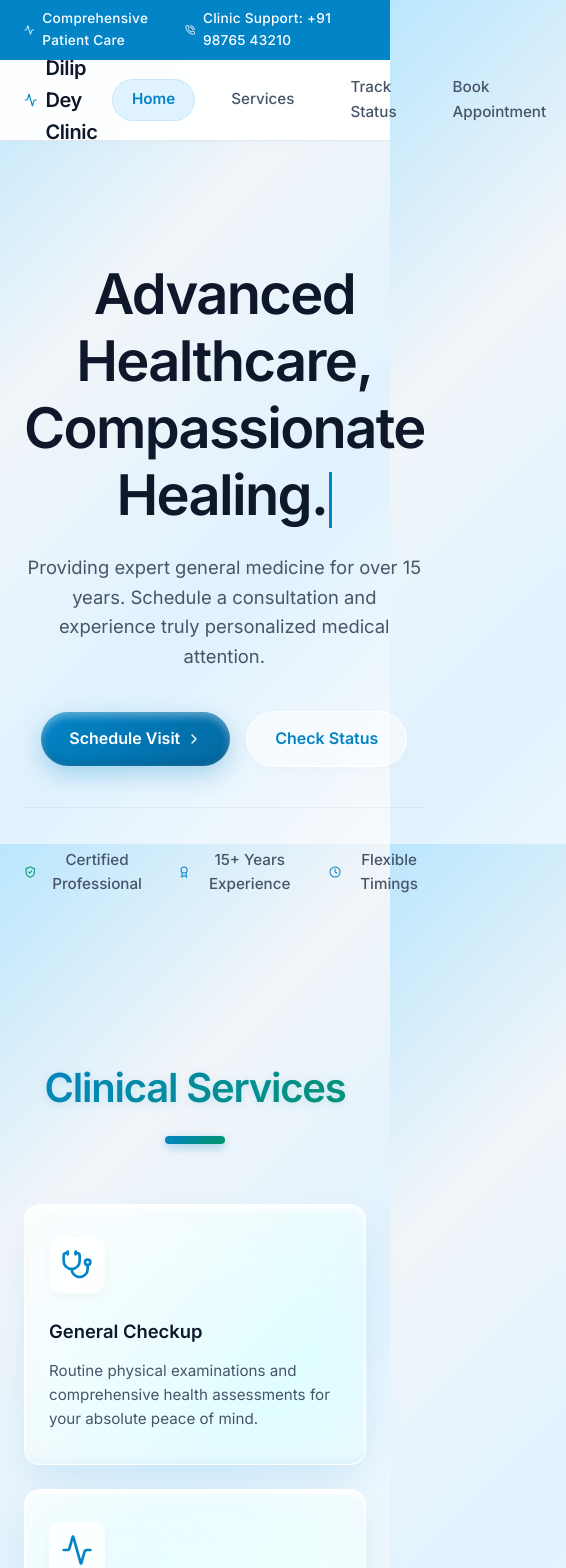
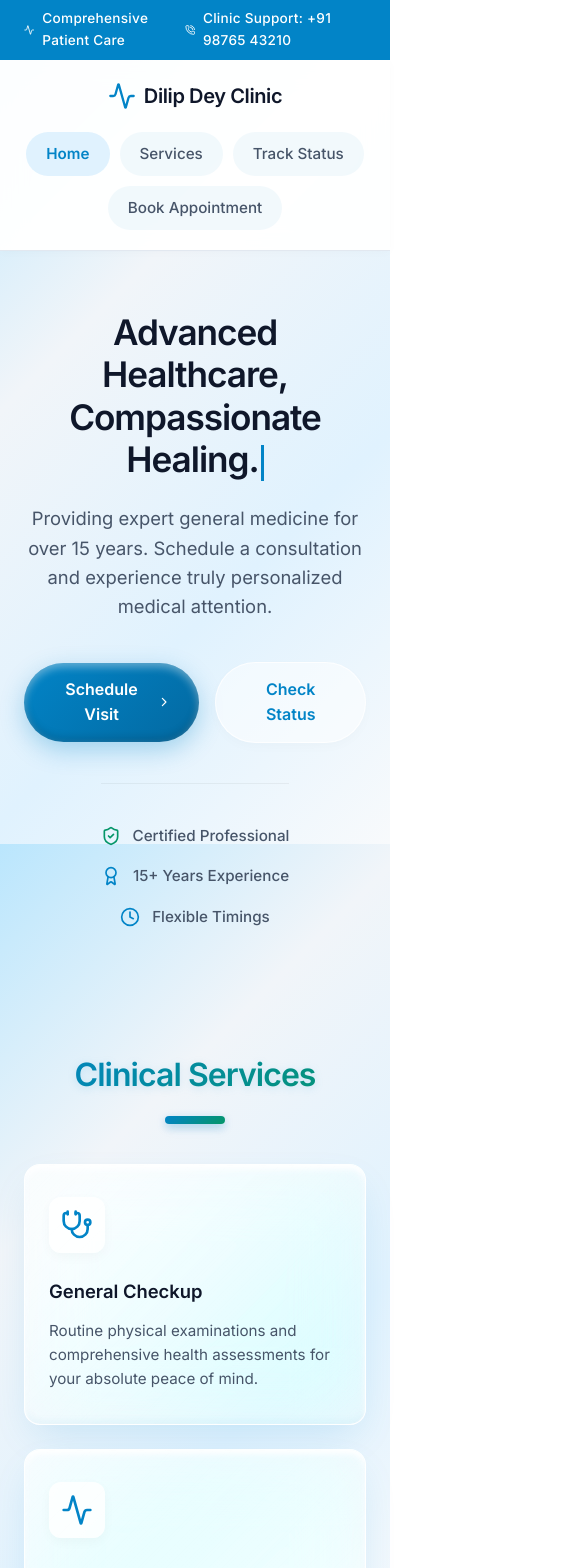
Before and after one commit to jitkarmakar46/frontend, a React (Vite) app in the folder frontend/: page / in a window 390 px wide. Shown: the top 1568 px of the page, 566 px wide, since content can reach past the window. Built offline with nearby package versions, Linux system fonts and the light colour scheme.

Commit message:
Update index.css

```diff
--- a/frontend/src/index.css
+++ b/frontend/src/index.css
@@ -473,3 +473,51 @@ body {
     color: var(--text-tertiary);
     font-size: 0.95rem;
 }
+@media (max-width: 768px) {
+    html, body {
+        scroll-snap-type: none !important;
+    }
+    .section, .hero {
+        scroll-snap-align: none !important;
+        min-height: auto !important;
+        padding: 60px 0 !important;
+    }
+    .nav-container {
+        flex-direction: column;
+        height: auto;
+        padding: 20px 0;
+        gap: 20px;
+    }
+    .nav-links {
+        flex-wrap: wrap;
+        justify-content: center;
+        gap: 10px;
+    }
+    .nav-pill {
+        display: none;
+    }
+    .nav-links a {
+        background: rgba(2, 132, 199, 0.05);
+    }
+    .nav-links a.active {
+        background: #e0f2fe;
+    }
+    .hero h1 {
+        font-size: 2.2rem !important;
+    }
+    .section-title {
+        font-size: 2rem !important;
+        margin-bottom: 40px !important;
+    }
+    .glass-panel {
+        padding: 24px 16px !important;
+    }
+    .services-grid {
+        grid-template-columns: 1fr !important;
+    }
+    .trust-badges {
+        flex-direction: column;
+        align-items: center;
+        gap: 16px;
+    }
+}
```
